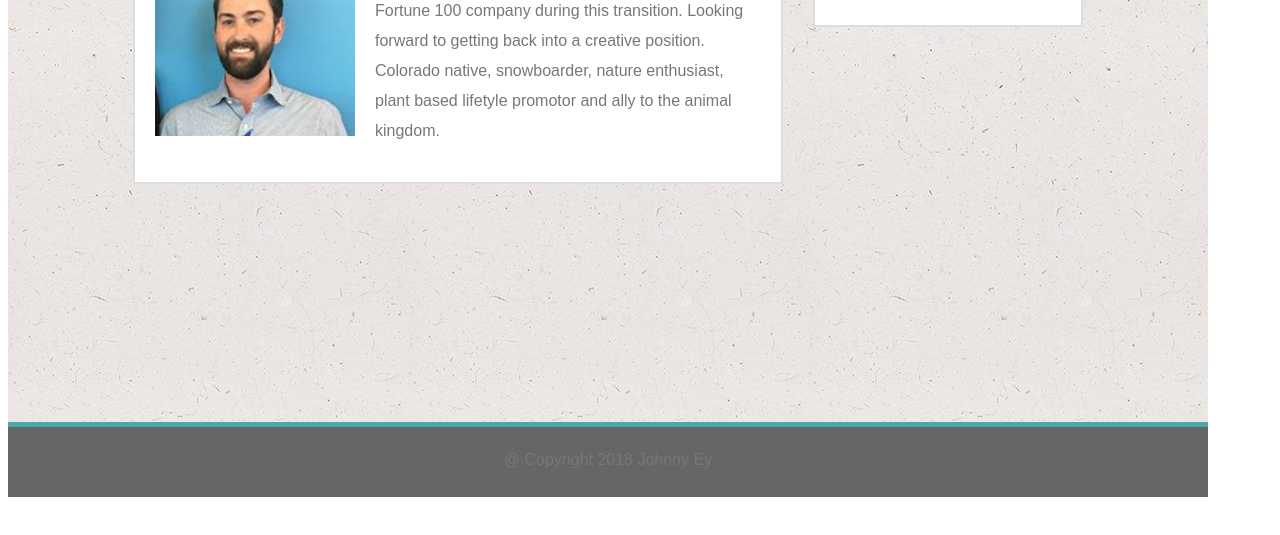
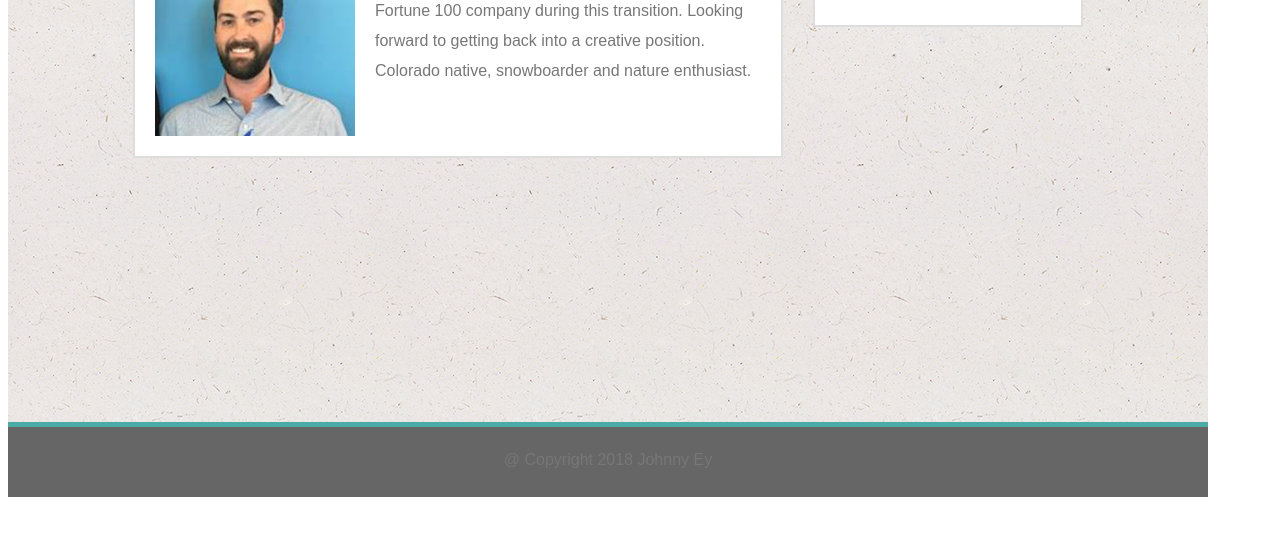
Before and after one commit to JohnnyEy/JohnnyEy.github.io, a plain HTML site: page index.html in a window 1280 px wide. Shown: the part 241-776 px from the top of the page. Drawn offline with Linux system fonts and the light colour scheme.

Commit message:
portfolio update

```diff
--- a/index.html
+++ b/index.html
@@ -26,7 +26,7 @@
 			<h2>About Me</h2>
 			<img id="bio-image" src="assets/images/HeadShot.png" alt="Your Name">
 			<p>
-				Former DJ and Music Industry expert turned aspiring Web Developer. Currently working an office job for a Fortune 100 company during this transition. Looking forward to getting back into a creative position. Colorado native, snowboarder, nature enthusiast, plant based lifetyle promotor and ally to the animal kingdom.
+				Former DJ and Music Industry expert turned aspiring Web Developer. Currently working an office job for a Fortune 100 company during this transition. Looking forward to getting back into a creative position. Colorado native, snowboarder and nature enthusiast.
 			</p>
     	</section>
 
```
